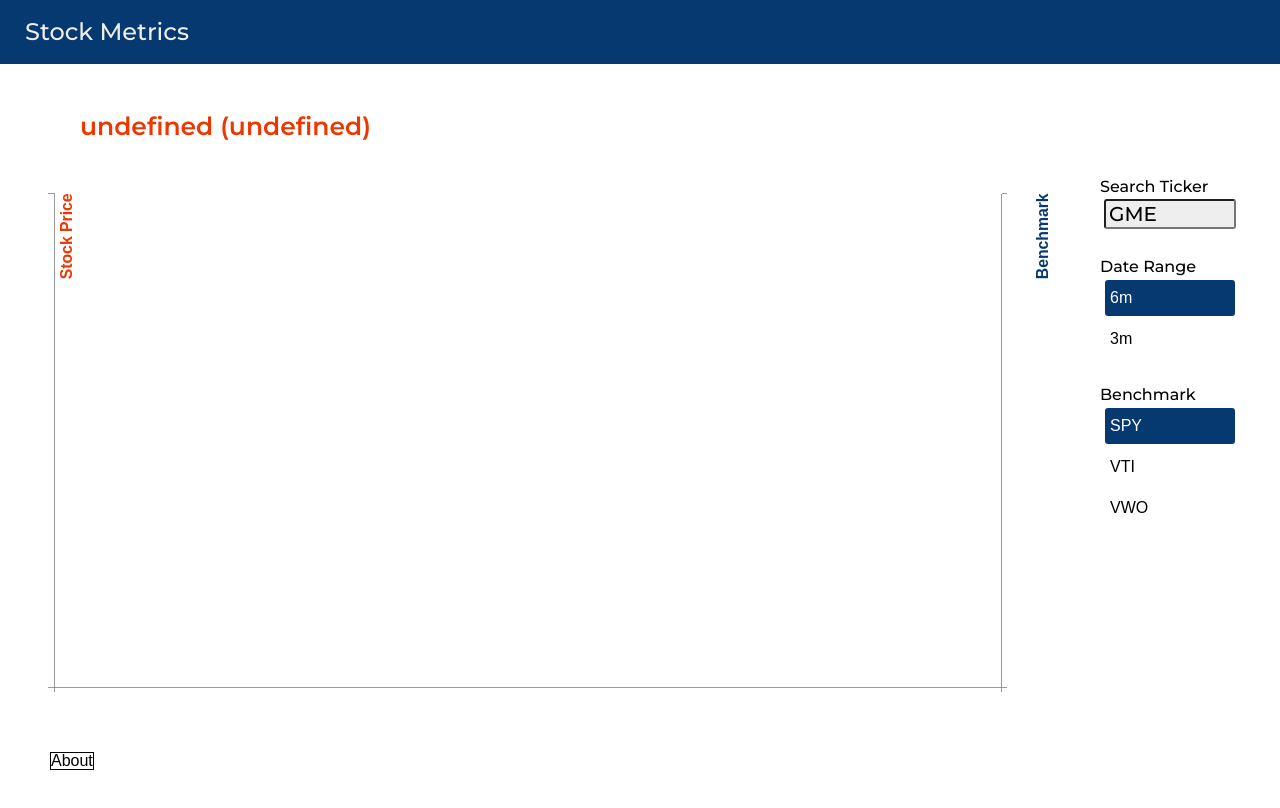
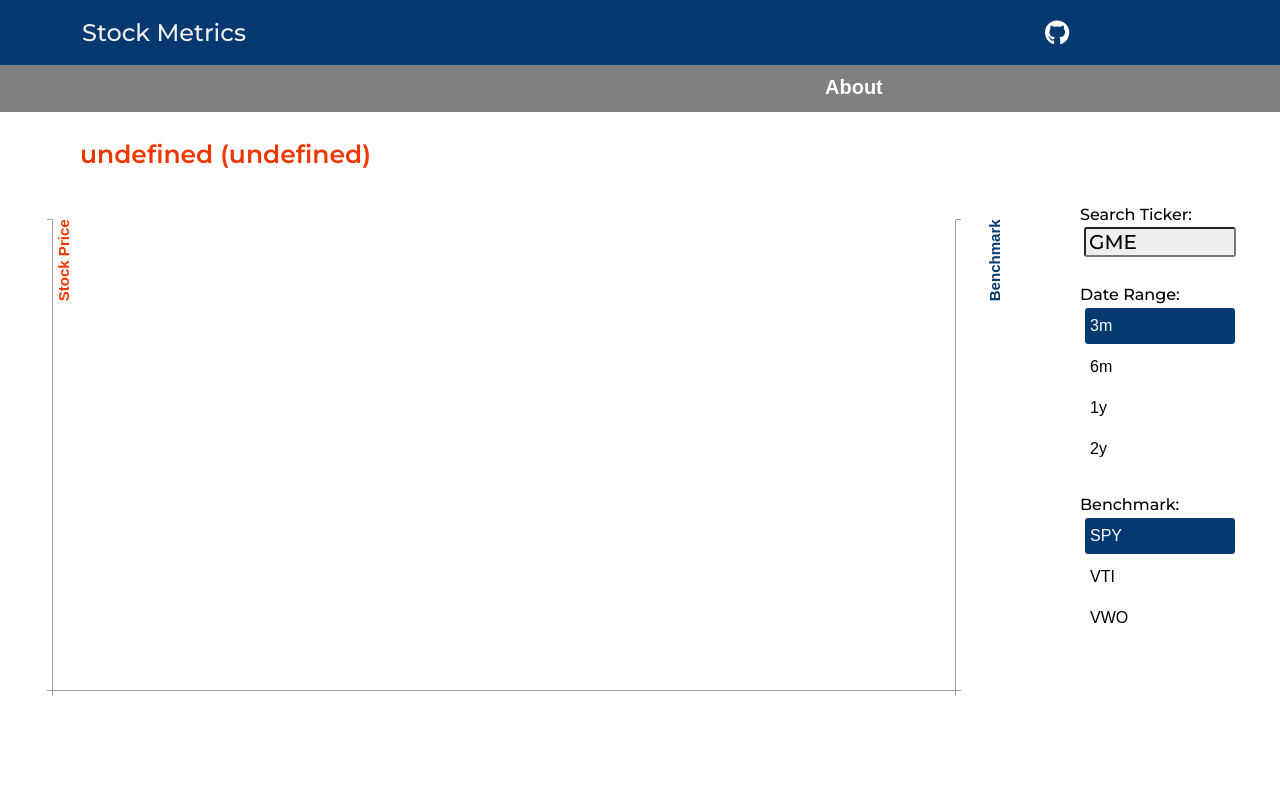
Before and after one commit to philipk8/stock-metrics, a website built with webpack: page dist/index.html in a window 1280 px wide. Built offline with nearby package versions, Linux system fonts and the light colour scheme; files whose address does not match are found by name.

Commit message:
added about section and github link

```diff
--- a/src/scripts/build_list.js
+++ b/src/scripts/build_list.js
@@ -8,8 +8,8 @@
 
 // debugger
 
-  // let times = ["2y", "1y", "6m", "3m"]
-  let times = ["6m", "3m"]
+  let times = ["3m", "6m", "1y", "2y"]
+  // let times = ["6m", "3m"]
 
   const timeUl = document.getElementById("time-ul");
 
--- a/src/styles/chart.scss
+++ b/src/styles/chart.scss
@@ -2,25 +2,55 @@
     // border: 1px solid grey;
     display: inline-block;
     position: relative;
-    width: 100%;
+    // width: 100%;
     // height: 100%;
-    // width: 960px;
-    // height: 500px;
+    width: 1360px;
+    height: 750px;
+    margin-right: 30px;
     // padding-bottom: 100%;
     // vertical-align: top;
     // overflow: hidden;
 }
 
 .about {
-  border: 1px solid ;
-  position: absolute;
-  bottom: 30px;
-  left: 50px;
-
+  // border: 1px solid ;
+  // width: 1060px;
+  // position: absolute;
+  // bottom: 30px;
+  // left: 50px;
+  font-family: Montserrat;
+  // display: flex;
+  // margin-left: 110px;
+  margin-bottom: 30px;
+  padding: 13px 430px 25px 200px;
+  background-color: grey;
+  color: #fff;
+  height: 9px;
+  cursor: pointer;
+  transition: height 1s;
+  line-height: 120%
+}
+.about:hover {
+  height: 180px;
 }
 
+.about span {
+  font-size: 20px;
+  font-weight: bold;
+  margin-left: 625px
+}
+
+.valid-red {
+  font-weight: bold;
+}
+.about a {
+  // text-decoration: none;
+  color: #fff
+}
+
+
 .svg-content {
-  border: 1px sold blue;
+  // border: 1px sold blue;
     display: inline-block;
     position: absolute;
     top: 0;
--- a/src/styles/index.scss
+++ b/src/styles/index.scss
@@ -7,5 +7,11 @@
 #content {
     display: flex;
     justify-content: center;
-    height: 400px;
+  }
+
+#root {
+  display: flex;
+  flex-direction: column;
+  justify-content: center;
+
 }
--- a/src/styles/navbar.scss
+++ b/src/styles/navbar.scss
@@ -3,7 +3,7 @@
     align-items: center;
     justify-content: space-between;
     padding: 20px 25px;
-    margin-bottom: 50px;
+    // margin-bottom: 50px;
     color: #eeeeee;
     background-color:#063970;
 }
@@ -12,4 +12,16 @@
     font-family: Montserrat;
     font-size: 24px;
     font-weight: 500;
+    padding-left: 57px;
 }
+
+.navlinks {
+    font-size: 25px;
+    color: #FFF;
+    text-decoration: none;
+    display: inline-block;
+}
+
+#navbar-right {
+  width: 210px
+}
--- a/src/styles/sidebar.scss
+++ b/src/styles/sidebar.scss
@@ -17,7 +17,7 @@
   font-family: Montserrat;
   font-size: 20px;
   background-color: #EEEEEE;
-  width: 123px;
+  width: 143px;
   border-radius: 3px;
   padding-left: 3px;
   margin-left: 4px
@@ -42,7 +42,7 @@
     align-items: center;
     justify-content: space-between;
     border-radius: 3px;
-    width: 120px;
+    width: 140px;
     // border: 1px solid black;
 }
 
```
Also changed, not shown: dist/index.html, dist/main.css, dist/stock-metrics-logo.png (added), 1 other file.
